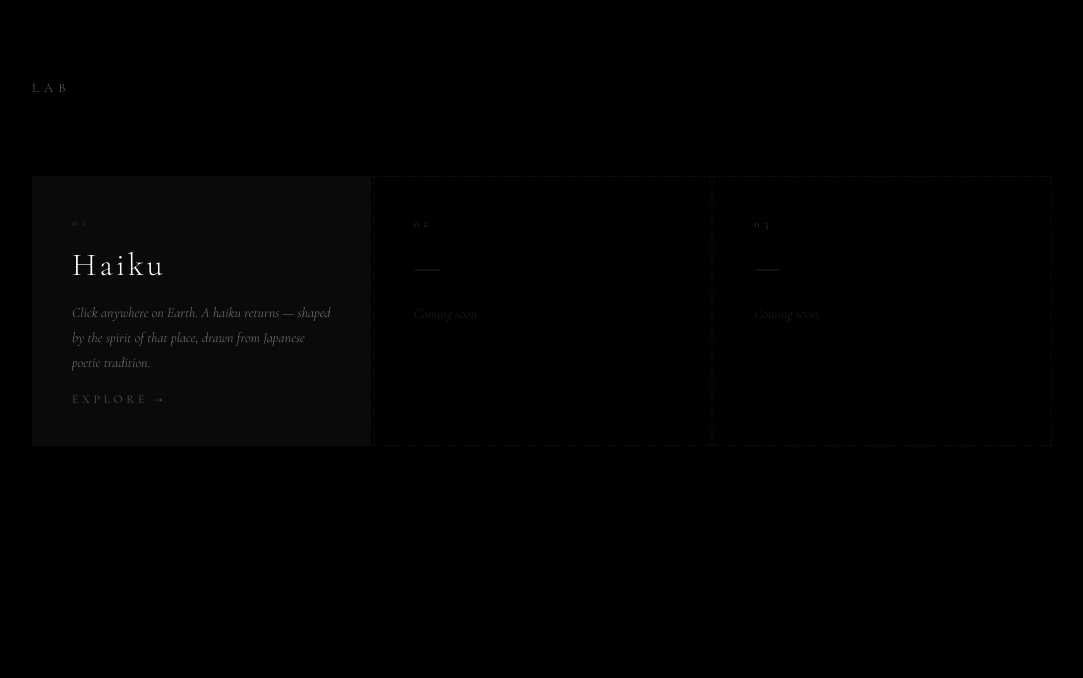
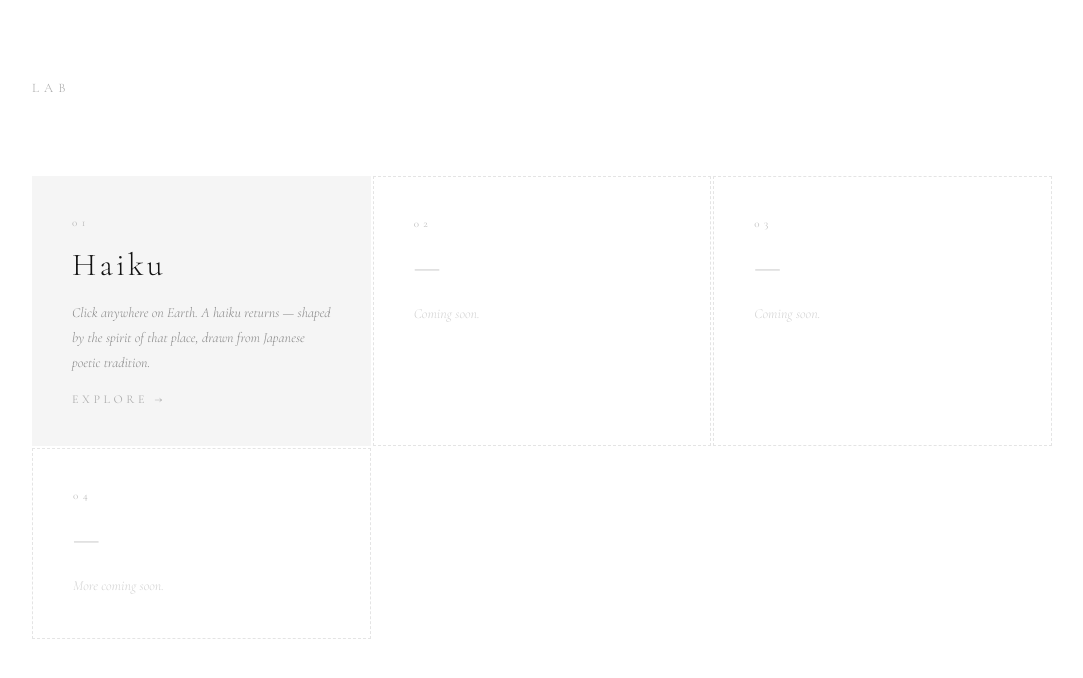
Before and after one commit to ljsclarke88/claude-code-experiments, a website: page public/index.html in a window 1280 px wide. Shown: the whole page, without its empty margins (98-1181 px from the left). Drawn offline with nearby package versions, Linux system fonts and the light colour scheme.

Commit message:
Lab page: white background, fourth placeholder card

```diff
--- a/public/index.html
+++ b/public/index.html
@@ -10,8 +10,8 @@
 
     html, body {
       min-height: 100vh;
-      background: #000;
-      color: #fff;
+      background: #fff;
+      color: #111;
       font-family: 'Cormorant Garamond', serif;
     }
 
@@ -30,7 +30,7 @@
       font-weight: 300;
       letter-spacing: 0.4em;
       text-transform: uppercase;
-      color: rgba(255,255,255,0.4);
+      color: rgba(0,0,0,0.35);
     }
 
     .grid {
@@ -44,18 +44,18 @@
       flex-direction: column;
       gap: 16px;
       padding: 40px;
-      background: #0a0a0a;
+      background: #f5f5f5;
       text-decoration: none;
       color: inherit;
       transition: background 0.2s;
     }
 
-    .card:hover { background: #111; }
+    .card:hover { background: #ebebeb; }
 
     .card__number {
       font-size: 11px;
       letter-spacing: 0.4em;
-      color: rgba(255,255,255,0.2);
+      color: rgba(0,0,0,0.25);
     }
 
     .card h2 {
@@ -68,7 +68,7 @@
       font-size: 14px;
       font-style: italic;
       line-height: 1.8;
-      color: rgba(255,255,255,0.45);
+      color: rgba(0,0,0,0.45);
       font-weight: 300;
       flex: 1;
     }
@@ -76,15 +76,14 @@
     .card__link {
       font-size: 12px;
       letter-spacing: 0.3em;
-      color: rgba(255,255,255,0.3);
+      color: rgba(0,0,0,0.3);
       text-transform: uppercase;
     }
 
-    .card:hover .card__link { color: rgba(255,255,255,0.7); }
+    .card:hover .card__link { color: rgba(0,0,0,0.7); }
 
-    /* placeholder card style */
     .card--empty {
-      border: 1px dashed rgba(255,255,255,0.06);
+      border: 1px dashed rgba(0,0,0,0.1);
       background: transparent;
       cursor: default;
     }
@@ -92,7 +91,7 @@
     .card--empty:hover { background: transparent; }
 
     .card--empty h2,
-    .card--empty p { color: rgba(255,255,255,0.12); }
+    .card--empty p { color: rgba(0,0,0,0.18); }
   </style>
 </head>
 <body>
@@ -122,6 +121,12 @@
         <p>Coming soon.</p>
       </div>
 
+      <div class="card card--empty">
+        <span class="card__number">04</span>
+        <h2>—</h2>
+        <p>More coming soon.</p>
+      </div>
+
     </div>
   </main>
 </body>
```
